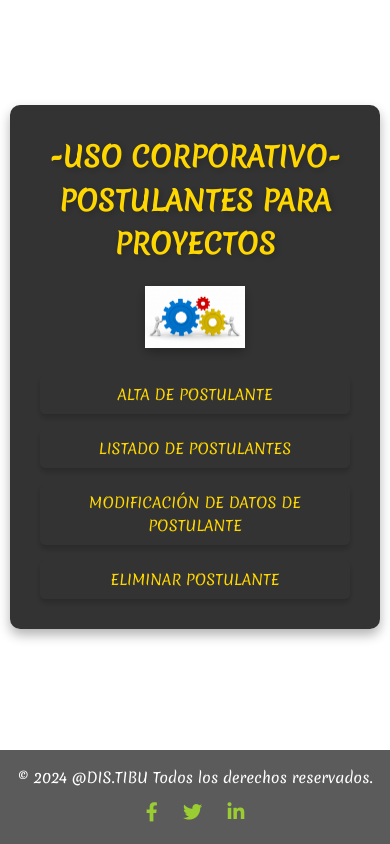
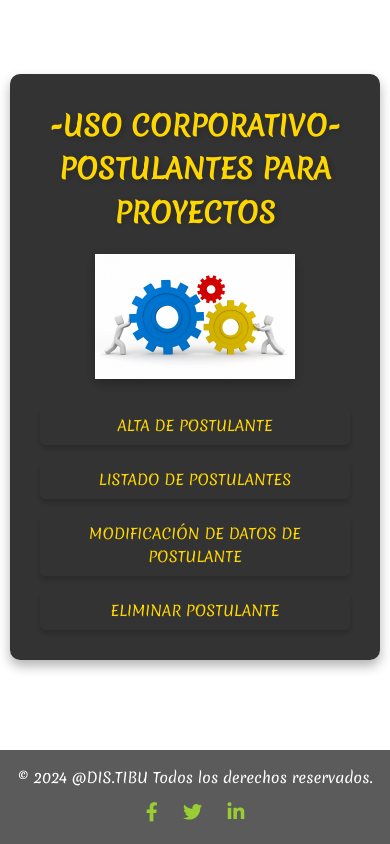
Before and after one commit to javitibu/MiPresentacionTibu, a plain HTML site: page FrontCorpo/index_post.html in a window 390 px wide. Drawn offline with Linux system fonts and the light colour scheme.

Commit message:
cambio iconos y mejoro todo

```diff
--- a/FrontCorpo/estilos.css
+++ b/FrontCorpo/estilos.css
@@ -138,7 +138,7 @@ footer p {
 }
 
 .logo img {
-    max-width: 150px; /* Tamaño máximo en ancho */
+    max-width: 200px; /* Tamaño máximo en ancho */
     height: auto; /* Mantiene la proporción */
     filter: drop-shadow(0 4px 6px rgba(0, 0, 0, 0.3)); /* Sombra más visible */
     transition: transform 0.3s ease; /* Animación al pasar el mouse */
@@ -151,12 +151,12 @@ footer p {
 /* Responsividad del logo */
 @media screen and (max-width: 768px) {
     .logo img {
-        max-width: 120px; /* Tamaño más pequeño en pantallas medianas */
+        max-width: 150px; /* Tamaño más pequeño en pantallas medianas */
     }
 }
 
 @media screen and (max-width: 480px) {
     .logo img {
-        max-width: 100px; /* Tamaño aún más pequeño en pantallas pequeñas */
+        max-width: 200px; /* Tamaño aún más pequeño en pantallas pequeñas */
     }
 }
--- a/FrontCorpo/estilosaltas.css
+++ b/FrontCorpo/estilosaltas.css
@@ -103,7 +103,7 @@ form button:hover {
     font-size: 1.2rem;
     text-decoration: none;
     padding: 10px 10px;
-    background-color: rgba(0, 0, 0, 0.6);
+    background-color: rgba(0, 0, 0, 0.884);
     border-radius: 5px;
     margin-left: 15px;
     transition: background-color 0.3s ease, transform 0.2s ease;
@@ -113,7 +113,7 @@ form button:hover {
     background-color: #FFD700;
     color: #000;
     transform: scale(1.05);
-    text-shadow: 0 2px 5px rgba(0, 0, 0, 0.7);
+    text-shadow: 0 2px 5px rgba(0, 0, 0, 0.849);
 }
 
 /* Footer */
```
Also changed, not shown: images/eliminar.png, images/eliminar2.png (added), images/listado.png.
